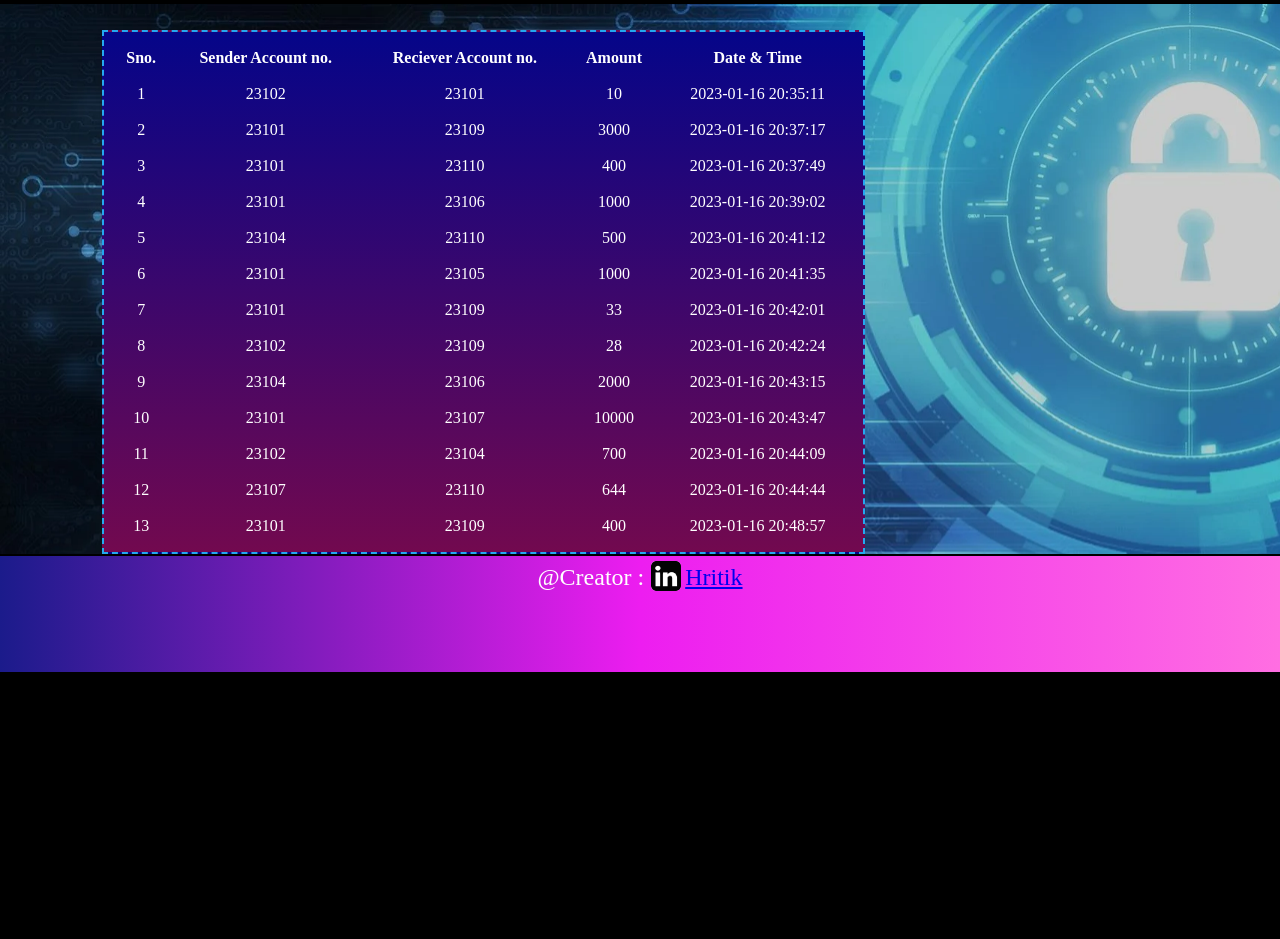
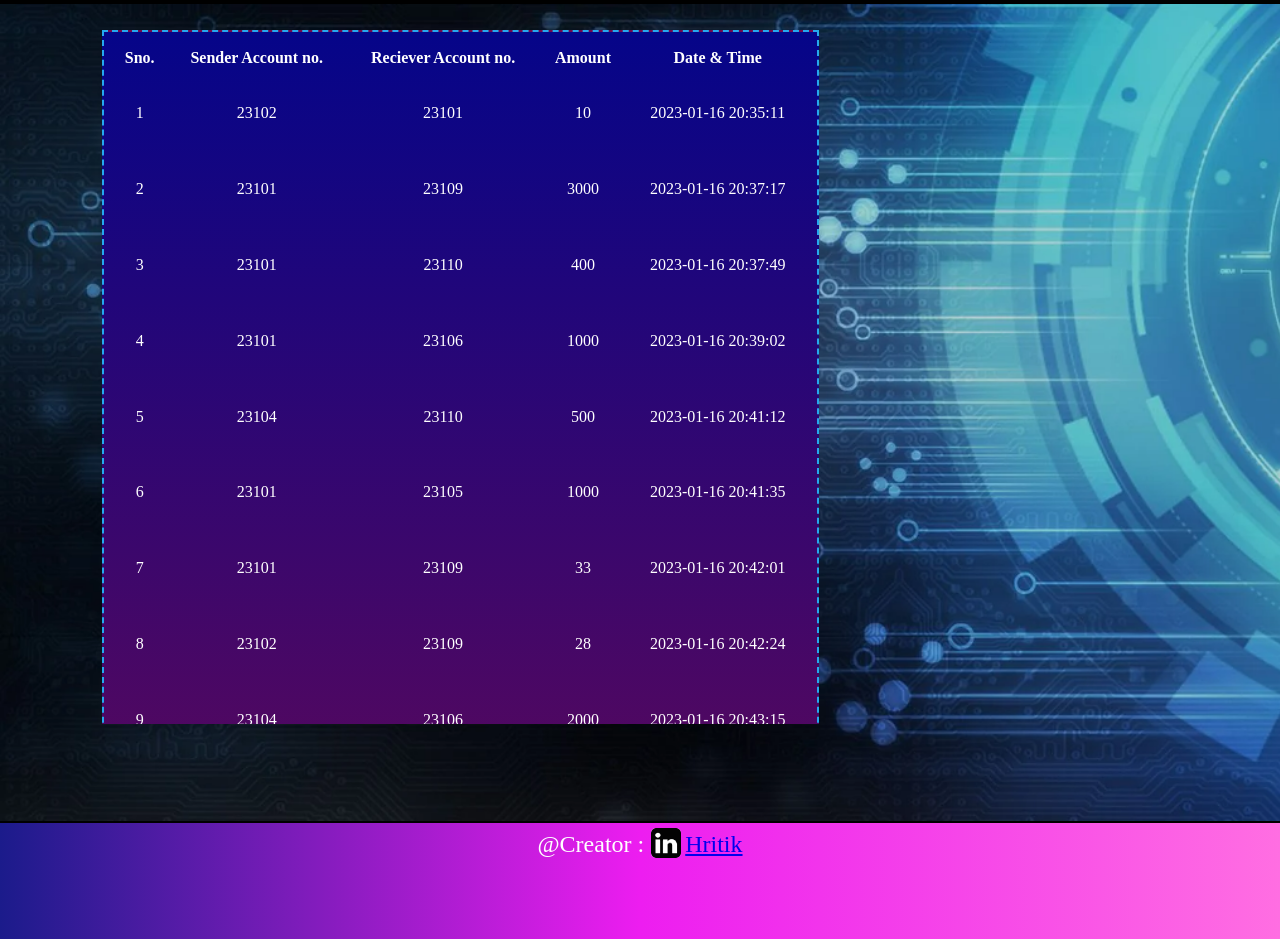
Before and after one commit to HritikGupta22/Project-Banking-Services, a PHP site: page /banking/alltrans.php in a window 1280 px wide; the page is wider, and only the part inside the window is pictured. Shown: the part 138-1077 px from the top of that part. Before the commit the page ends 810 px from the top of that part, so only its background shows below. Run offline with PHP 8.4, Linux system fonts and the light colour scheme; data comes from the database, SQL or seed files in the repository.

Commit message:
Update alltrans.php

```diff
--- a/banking/alltrans.php
+++ b/banking/alltrans.php
@@ -27,7 +27,7 @@
     </header>
     <hr style="border: 2px solid black; margin: 0px; padding: 0px" />
 
-    <main style="background-image: url(http://localhost/banking/imgs/bgbank.png);">
+    <main id="main" style="background-image: url(http://localhost/banking/imgs/bgbank.png);">
       <div id="contain2" >
 
       <?php
@@ -41,7 +41,7 @@
 
       ?>
       <div class="scroll">
-        <table class="cosmtble" style="position: sticky;top:0;width: 763px;height: 400px;" >
+        <table class="cosmtble" style="position: sticky;top:0;width: 70%;height:150%;" >
           <thead>
               <tr>
                   <th>Sno.</th>
```
